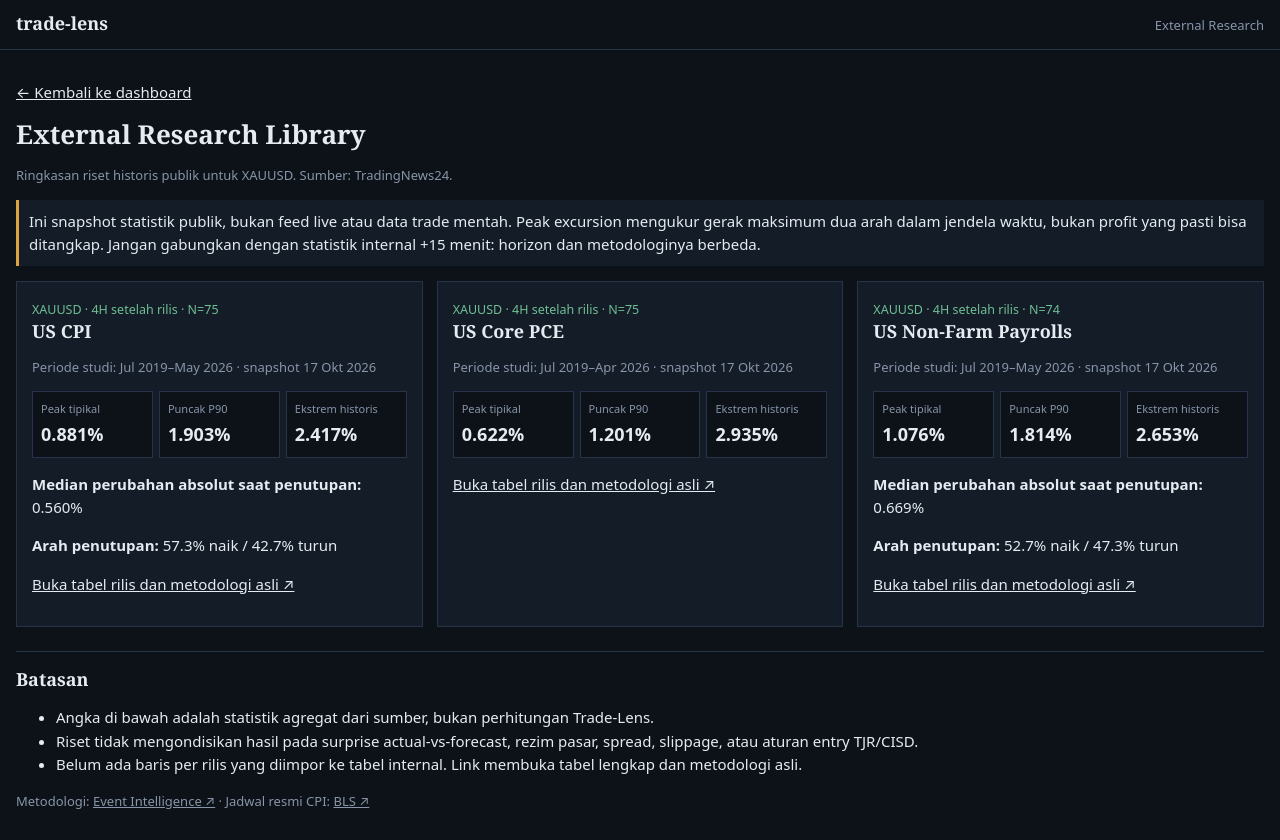
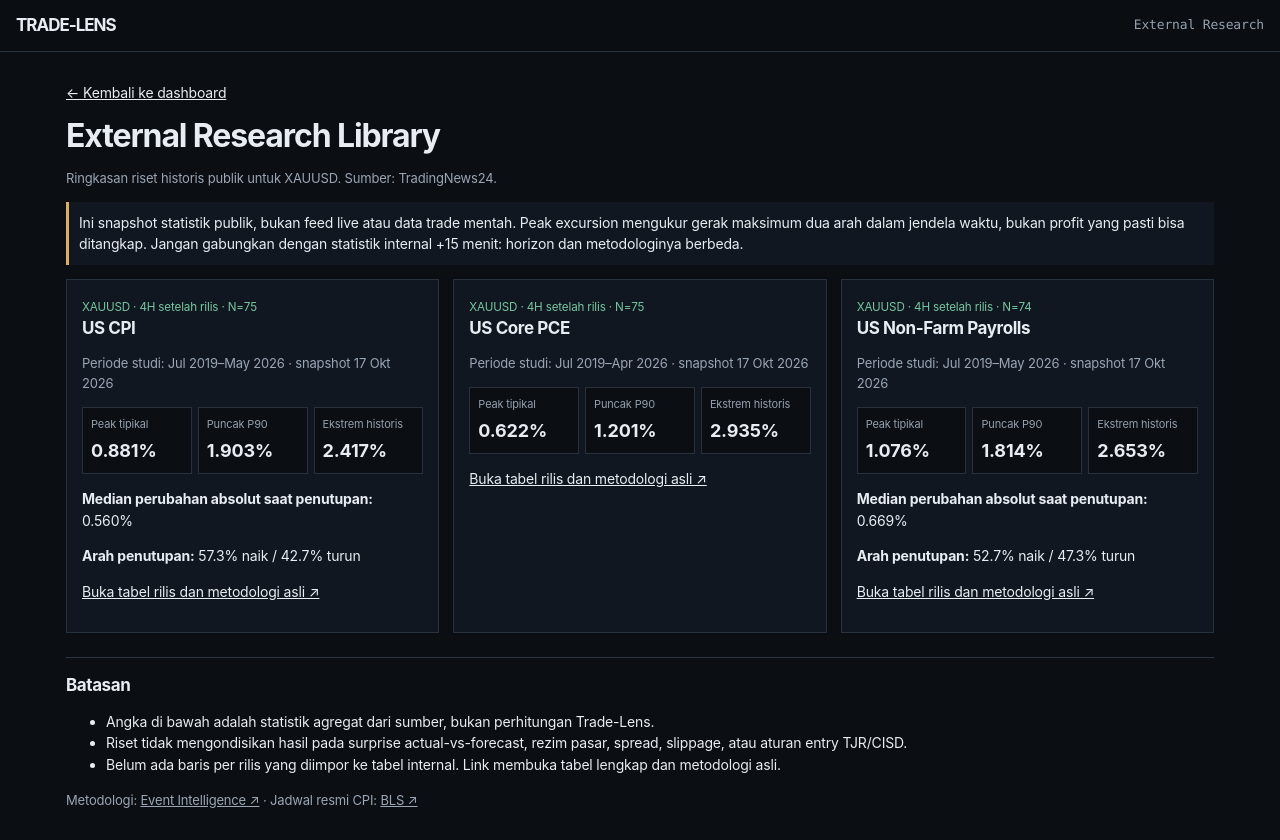
Before and after one commit to librazelle/Trade-Journal, a FastAPI app: page /research in a window 1280 px wide. After the commit the page ends 808 px from the top, so only its background shows below. Run offline with FastAPI, Linux system fonts and the light colour scheme; data that the repository does not hold is empty.

Commit message:
Introduce trading terminal design system
* Load Inter and Roboto Mono design fonts

* Apply trading terminal typography and editorial hierarchy

```diff
--- a/app/static/style.css
+++ b/app/static/style.css
@@ -594,3 +594,97 @@ button.secondary-button { background: transparent; border: 1px solid var(--rule)
   .priority-news-item { padding: 8px 0; }
   .all-news-panel > summary, .local-storage-details > summary { padding: 12px 10px; }
 }
+
+
+/* Trade-Lens design system v2: editorial market terminal, not a generic news feed. */
+:root {
+  --bg: #0b0e12;
+  --surface: #111720;
+  --rule: #27313d;
+  --ink: #e8edf3;
+  --muted: #93a0af;
+  --rumor: #d9ad65;
+  --short: #e17b78;
+  --long: #77c6a0;
+  --sans: "Inter", system-ui, -apple-system, "Segoe UI", sans-serif;
+  --mono: "Roboto Mono", ui-monospace, SFMono-Regular, Consolas, monospace;
+  --serif: "Inter", system-ui, sans-serif;
+}
+body { font-family: var(--sans); font-size: 14px; line-height: 1.55; letter-spacing: -.012em; }
+h1, h2, h3, .brand { font-family: var(--sans); letter-spacing: -.035em; }
+h1 { font-size: clamp(24px, 5vw, 32px); line-height: 1.12; font-weight: 700; }
+h2 { font-size: 17px; line-height: 1.35; font-weight: 650; letter-spacing: -.025em; }
+h3 { font-size: 16px; line-height: 1.4; font-weight: 600; letter-spacing: -.02em; }
+.brand { font-size: 17px; font-weight: 700; letter-spacing: -.06em; text-transform: uppercase; }
+.price, .when, .tz, time, input[inputmode="decimal"], .facts dd,
+.priority-news-meta, .storage-status, .local-storage-summary strong {
+  font-family: var(--mono);
+  font-variant-numeric: tabular-nums lining-nums;
+}
+.muted, .note { color: #9aa6b5; }
+.topbar { min-height: 52px; align-items: center; background: rgba(11,14,18,.96); }
+.topbar nav a { color: var(--muted); font-size: 12px; text-decoration: none; }
+.topbar nav a:hover { color: var(--ink); }
+.wrap { max-width: 1180px; padding: 16px; }
+.layout { gap: 22px; }
+.pane { min-width: 0; }
+.priority-news-panel {
+  position: relative;
+  overflow: hidden;
+  background: linear-gradient(135deg, rgba(217,173,101,.075), rgba(17,23,32,.96) 42%);
+  border: 1px solid #303743;
+  border-top: 2px solid var(--rumor);
+  padding: 16px;
+}
+.priority-news-panel > h2 { display: flex; align-items: baseline; flex-wrap: wrap; gap: 7px; }
+.priority-news-panel > p { max-width: 58ch; font-size: 12px; line-height: 1.5; }
+.priority-news-item { display: grid; grid-template-columns: minmax(0,1fr); gap: 5px; padding: 13px 0; }
+.priority-news-item:first-of-type { border-top-color: #47515f; }
+.priority-news-meta { font-size: 10px; letter-spacing: .015em; text-transform: uppercase; line-height: 1.6; color: var(--rumor); }
+.priority-news-item h3 { margin: 0; max-width: 48ch; font-size: 16px; line-height: 1.42; }
+.priority-news-item h3 a { text-decoration-thickness: 1px; text-underline-offset: 3px; }
+.instrument-chips span { border-radius: 3px; background: rgba(147,160,175,.06); border-color: #354251; font: 500 10px var(--mono); letter-spacing: .015em; }
+.all-news-panel, .local-storage-details { border-radius: 5px; background: var(--surface); }
+.all-news-panel > summary, .local-storage-details > summary {
+  border-left-width: 2px;
+  font-size: 12px;
+  letter-spacing: -.005em;
+}
+.all-news-panel > summary .muted, .local-storage-details > summary .muted { font-weight: 400; font-size: 11px; }
+.news-category-nav { scrollbar-width: none; }
+.news-category-nav::-webkit-scrollbar { display: none; }
+button.news-filter { border-radius: 4px; font-size: 11px; padding: 7px 10px; }
+button, input, select, textarea { border-radius: 4px; }
+button { letter-spacing: -.01em; }
+button:active { transform: translateY(1px); }
+.form label { font-size: 12px; letter-spacing: .005em; }
+.form input, .form select, .form textarea { border-radius: 4px; }
+.form input:focus, .form select:focus, .form textarea:focus { border-color: #71839a; outline: 1px solid rgba(113,131,154,.2); }
+.section { border-top-color: #2b3542; }
+.calendar-panel, .macro-study { min-width: 0; }
+.calendar-panel > h2, .macro-study > h2 { margin-bottom: 6px; }
+.calendar-note { font-size: 12px; max-width: 55ch; }
+.entry-marker { border-top-color: var(--rumor); }
+.mobile-tabs { backdrop-filter: blur(16px); background: rgba(17,23,32,.94); border-top: 1px solid #303946; }
+.mobile-tabs button { font-size: 12px; letter-spacing: .01em; }
+.local-storage-panel { background: rgba(17,23,32,.72); border-top-color: #71839a; }
+.storage-status { font-size: 10px; }
+.local-record strong { letter-spacing: -.015em; }
+.local-record p { font-family: var(--mono); font-size: 11px; }
+@media (min-width: 900px) {
+  .layout { grid-template-columns: minmax(260px,.9fr) minmax(300px,1fr) minmax(340px,1.1fr); align-items: start; }
+  .pane { position: relative; }
+  .priority-news-panel { padding: 17px; }
+}
+@media (max-width: 600px) {
+  body { font-size: 13px; }
+  .wrap { padding: 10px 12px 78px; }
+  h1 { font-size: 25px; }
+  .priority-news-panel { padding: 13px; }
+  .priority-news-item { padding: 11px 0; }
+  .priority-news-item h3 { font-size: 15px; }
+  .priority-news-panel > p { font-size: 11px; }
+  .instrument-chips span { font-size: 10px; }
+  .all-news-panel > summary, .local-storage-details > summary { padding: 12px; }
+  .mobile-tabs button { padding: 12px 6px; }
+}
--- a/app/templates/base.html
+++ b/app/templates/base.html
@@ -10,7 +10,7 @@
   <title>{% block title %}trade-lens{% endblock %}</title>
   <link rel="preconnect" href="https://fonts.googleapis.com">
   <link rel="preconnect" href="https://fonts.gstatic.com" crossorigin>
-  <link rel="stylesheet" href="https://fonts.googleapis.com/css2?family=Hanken+Grotesk:wght@400;500;600&family=Source+Serif+4:opsz,wght@8..60,500;8..60,600&display=swap">
+  <link rel="stylesheet" href="https://fonts.googleapis.com/css2?family=Inter:wght@400;500;600;700&family=Roboto+Mono:wght@400;500;600&display=swap">
   <link rel="stylesheet" href="/static/style.css">
 </head>
 <body>
```
